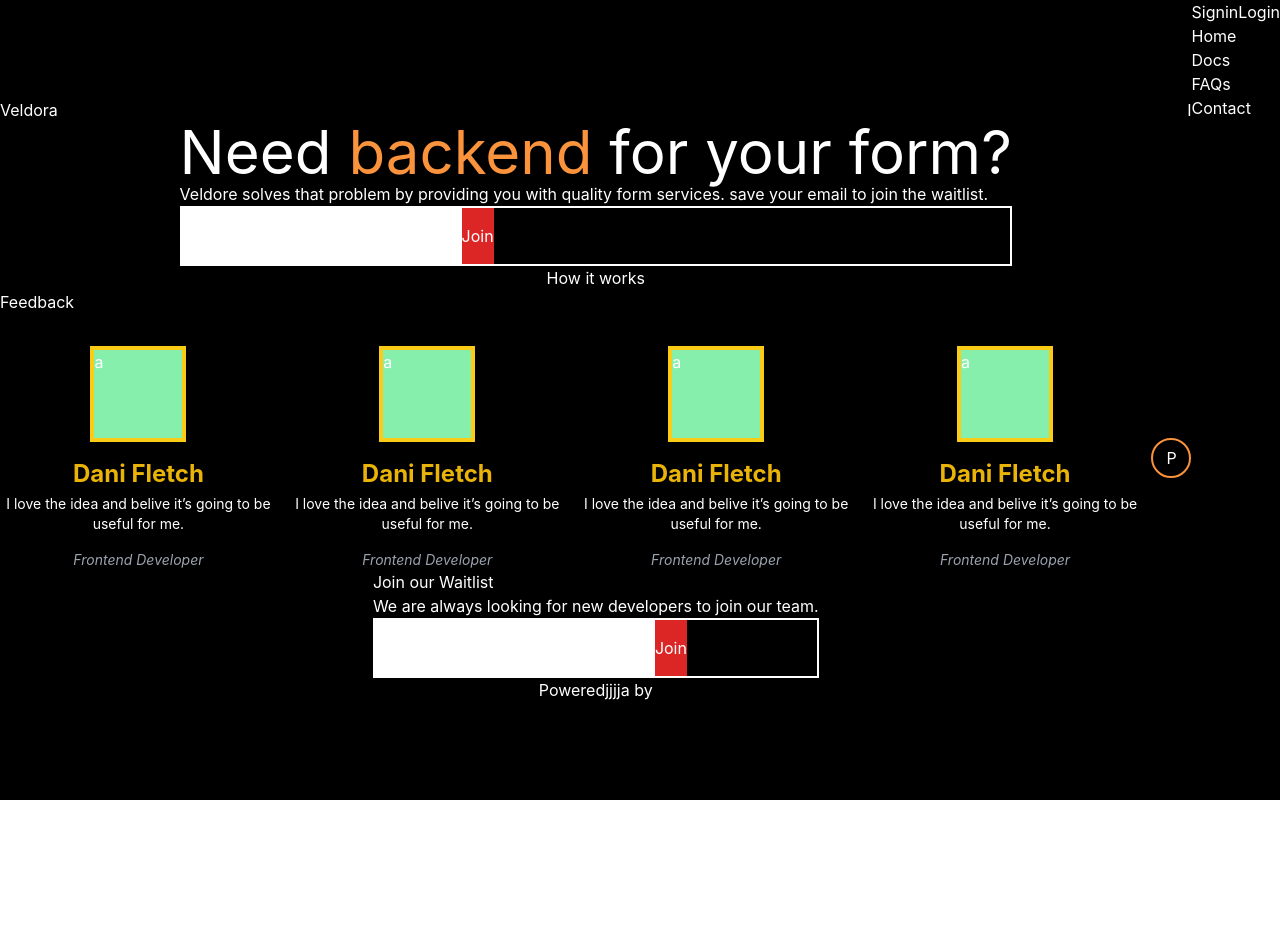
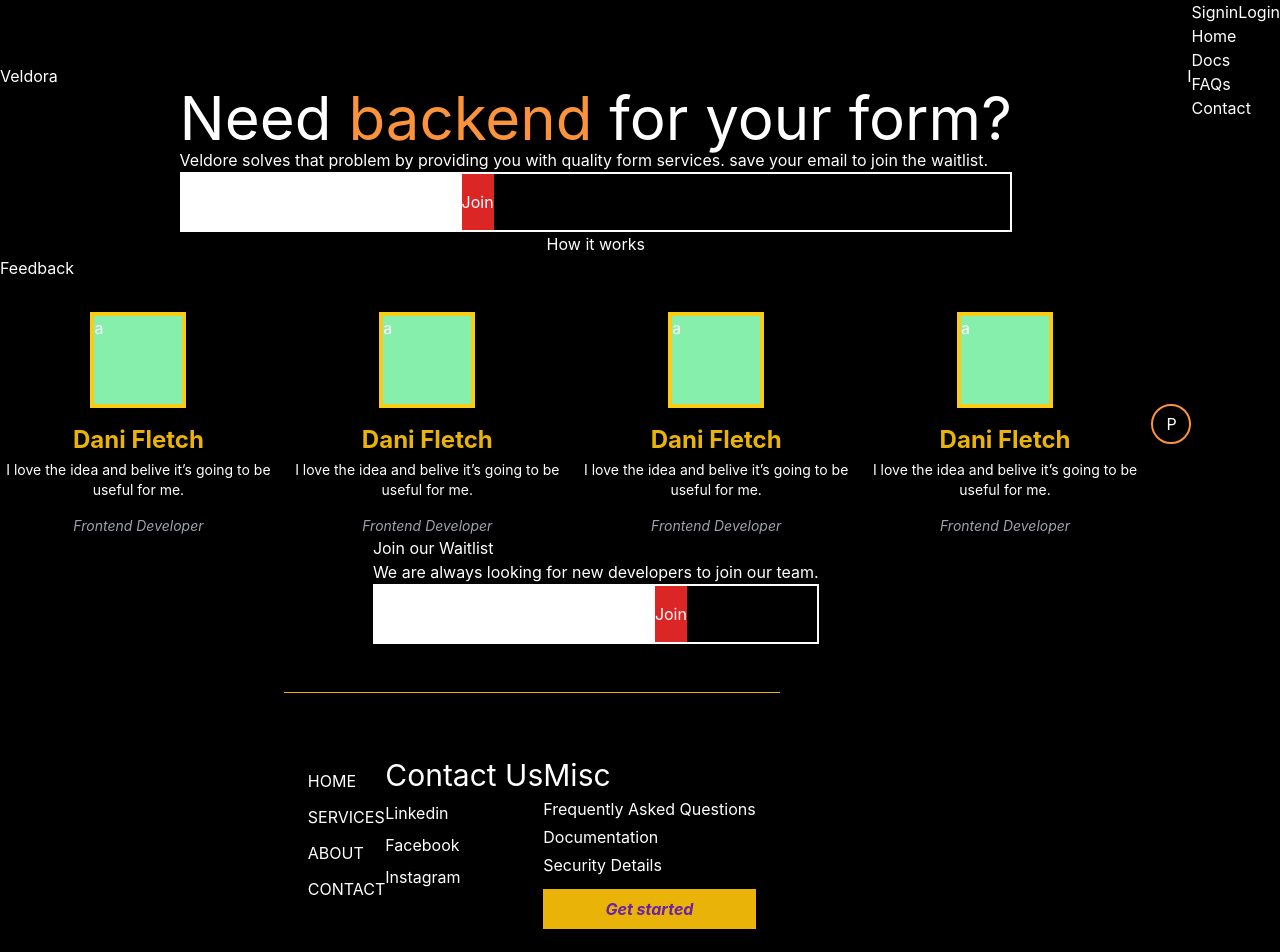
Before and after one commit to princecodes247/veldora--client, a Next.js app: page /waitlist in a window 1280 px wide. Shown: the top 952 px of the page. Before the commit the page ends 800 px from the top, so only its background shows below. Built offline with nearby package versions, Linux system fonts and the light colour scheme.

Commit message:
update Footer

```diff
--- a/components/Footer/Footer.jsx
+++ b/components/Footer/Footer.jsx
@@ -1,20 +1,43 @@
-import React from 'react';
-import PropTypes from 'prop-types';
+import React from "react";
+import PropTypes from "prop-types";
+import Link from "next/link";
 //import { Test } from './Footer.styles';
 
 const Footer = (props) => (
-  <footer className="">
-  <a
-    href="https://vercel.com?utm_source=create-next-app&utm_medium=default-template&utm_campaign=create-next-app"
-    target="_blank"
-    rel="noopener noreferrer"
-  >
-    Poweredjjjja by{" "}
-    <span className="">
-      {/* <Image src="/vercel.svg" alt="Vercel Logo" width={72} height={16} /> */}
-    </span>
-  </a>
-</footer>
+  <footer className="flex justify-between px-6 pt-16 pb-32 mt-12 mr-32 border-t border-yellow-500">
+    <ul className="flex flex-col gap-3">
+      <li>
+        <div className="logo"></div>
+      </li>
+      <Link href="/">
+        <li className="uppercase">Home</li>
+      </Link>
+      <Link href="/services">
+        <li className="uppercase">Services</li>
+      </Link>
+      <Link href="/about">
+        <li className="uppercase">About</li>
+      </Link>
+      <Link href="/contact">
+        <li className="uppercase">Contact</li>
+      </Link>
+    </ul>
+    <ul className="flex flex-col gap-2">
+      <h2 className="text-3xl">Contact Us</h2>
+      <li>Linkedin</li>
+      <li>Facebook</li>
+      <li>Instagram</li>
+    </ul>
+    <ul className="flex flex-col gap-1">
+      <h2 className="text-3xl">Misc</h2>
+      <li>Frequently Asked Questions</li>
+      <li>Documentation</li>
+      <li>Security Details</li>
+      <Link href="/signup">
+      <button className="p-6 py-2 mt-2 italic font-bold text-purple-800 bg-yellow-500">Get started</button>
+      </Link>
+    </ul>
+  </footer>
 );
 
 Footer.propTypes = {
```
